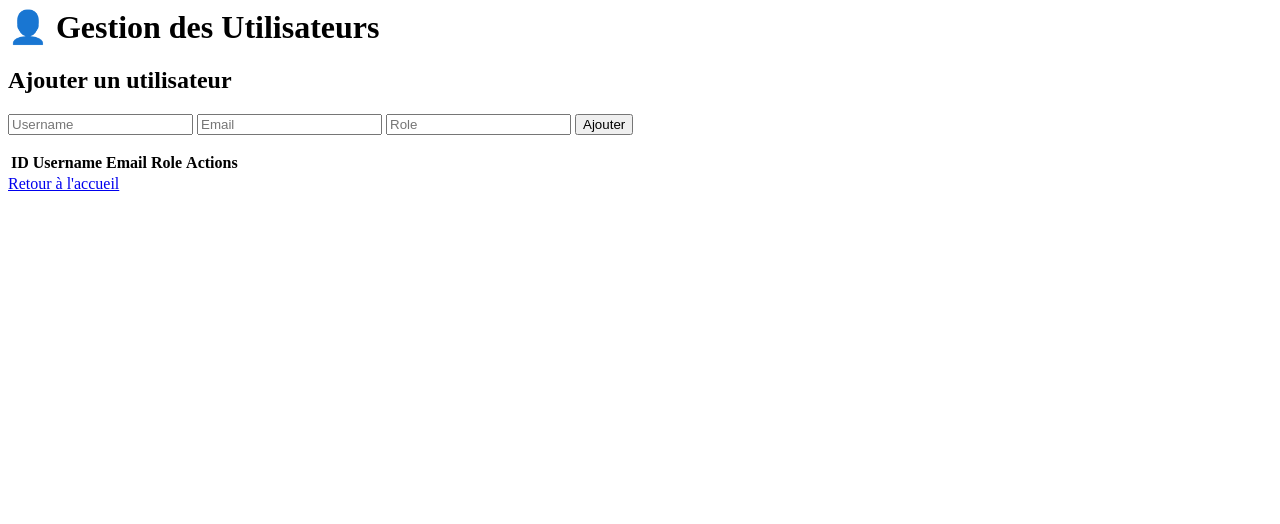
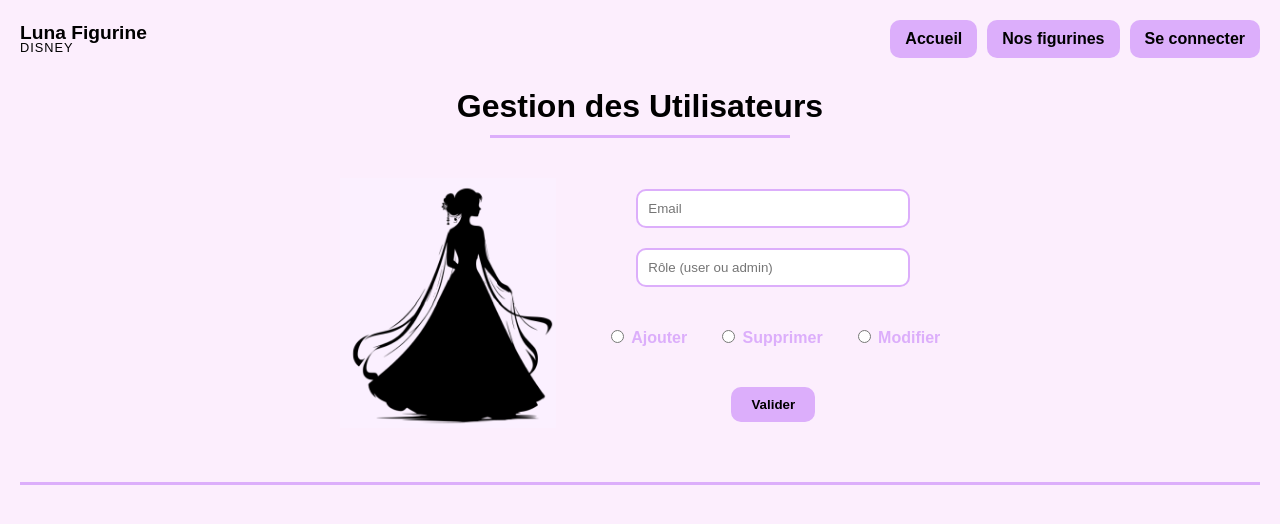
Before and after one commit to noemieln/greenIT, a website: page public/admin.html in a window 1280 px wide. Drawn offline with Linux system fonts and the light colour scheme; no server answers; a web font is replaced by a local one.

Commit message:
j'oublie pas d'écrire, j'ai fais admin gestion user

```diff
--- a/public/admin.html
+++ b/public/admin.html
@@ -1,124 +1,184 @@
+<!DOCTYPE html>
+<html lang="fr">
 <head>
-    <link rel="stylesheet" href="style.css">
+  <meta charset="UTF-8">
+  <title>Gestion des Utilisateurs</title>
+  <link rel="stylesheet" href="styles.css">
+  <link href="https://fonts.googleapis.com/css2?family=Cal+Sans&display=swap" rel="stylesheet">
+  <style>
+    body {
+      font-family: 'Cal Sans', sans-serif;
+      background-color: #fceefd;
+      margin: 0;
+      padding: 20px;
+    }
+    .header {
+      display: flex;
+      justify-content: space-between;
+      align-items: center;
+      margin-bottom: 30px;
+    }
+    .logo {
+      display: flex;
+      align-items: center;
+    }
+    .logo img {
+      width: 60px;
+      margin-right: 10px;
+    }
+    .logo-text {
+      display: flex;
+      flex-direction: column;
+      line-height: 1;
+    }
+    .logo-text h2 {
+      margin: 0;
+      font-size: 1.2em;
+    }
+    .logo-text p {
+      margin: 0;
+      font-size: 0.8em;
+      letter-spacing: 1px;
+    }
+    .nav {
+      display: flex;
+      gap: 10px;
+    }
+    .btn {
+      background-color: #dcaefb;
+      border: none;
+      padding: 10px 15px;
+      border-radius: 10px;
+      cursor: pointer;
+      font-weight: bold;
+      color: black;
+      text-decoration: none;
+    }
+    .btn:hover {
+      background-color: #c797ea;
+    }
+    h1 {
+      text-align: center;
+      margin-bottom: 10px;
+      font-size: 2em;
+    }
+    .underline {
+      width: 300px;
+      height: 3px;
+      background-color: #dcaefb;
+      margin: 0 auto 40px auto;
+    }
+    .content {
+      display: flex;
+      justify-content: center;
+      align-items: center;
+      gap: 50px;
+      margin-bottom: 30px;
+    }
+    .form {
+      display: flex;
+      flex-direction: column;
+      align-items: center;
+      gap: 20px;
+    }
+    .form input[type="text"], .form input[type="email"] {
+      padding: 10px;
+      width: 250px;
+      border: 2px solid #dcaefb;
+      border-radius: 10px;
+      font-family: inherit;
+    }
+    .radios {
+      display: flex;
+      gap: 30px;
+      margin-top: 20px;
+    }
+    .radios label {
+      color: #dcaefb;
+      font-weight: bold;
+    }
+    .submit-btn {
+      margin-top: 20px;
+      background-color: #dcaefb;
+      border: none;
+      padding: 10px 20px;
+      border-radius: 10px;
+      font-weight: bold;
+      color: black;
+      cursor: pointer;
+    }
+    .submit-btn:hover {
+      background-color: #c797ea;
+    }
+    .separator {
+      height: 3px;
+      background-color: #dcaefb;
+      margin-top: 50px;
+    }
+    .left-image img {
+      height: 250px;
+    }
+  </style>
 </head>
 
+<body>
 
-<body>
-    <h1>👤 Gestion des Utilisateurs</h1>
+  <div class="header">
+    <div class="logo">
 
-    <!-- Le formulaire -->
-    <h2>Ajouter un utilisateur</h2>
-    <form id="userForm">
-        <input type="text" id="username" placeholder="Username" required>
+      <div class="logo-text">
+        <h2>Luna Figurine</h2>
+        <p>DISNEY</p>
+      </div>
+    </div>
+
+    <div class="nav">
+      <a href="index.html" class="btn">Accueil</a>
+      <a href="nos-figurines.html" class="btn">Nos figurines</a>
+      <a href="login.html" class="btn">Se connecter</a>
+    </div>
+  </div>
+
+  <h1>Gestion des Utilisateurs</h1>
+  <div class="underline"></div>
+
+  <div class="content">
+    <div class="left-image">
+      <img src="images/logo.png" alt="Disney">
+    </div>
+
+    <form class="form" id="userForm">
       <input type="email" id="email" placeholder="Email" required>
-        <input type="text" id="role" placeholder="Role" required>
-        <button type="submit">Ajouter</button>
+      <input type="text" id="role" placeholder="Rôle (user ou admin)" required>
+
+      <div class="radios">
+        <label><input type="radio" name="action" value="add" required> Ajouter</label>
+        <label><input type="radio" name="action" value="delete"> Supprimer</label>
+        <label><input type="radio" name="action" value="edit"> Modifier</label>
+      </div>
+
+      <button type="submit" class="submit-btn">Valider</button>
     </form>
+  </div>
 
-    <!-- Le tableau des utilisateurs -->
-    <table>
-        <thead>
-            <tr>
-                <th>ID</th>
-                <th>Username</th>
-                <th>Email</th>
-                <th>Role</th>
-                <th>Actions</th>
-            </tr>
-
-        </thead>
-        <tbody id="userTable">
-            <!-- Les users s'affichent ici -->
-        </tbody>
-    </table>
-
-    <!-- Script pour afficher les users -->
-    <script>
-        fetch('/api/users')
-            .then(response => response.json())
-            .then(data => {
-                const table = document.getElementById('userTable');
-                data.forEach(user => {
-                    table.innerHTML += `
-                        <tr>
-                            <td>${user.id}</td>
-                            <td>${user.username}</td>
-                            <td>${user.email}</td>
-                            <td>${user.role}</td>
-                            <td>
-                                <button onclick="editUser(${user.id}, '${user.username}', '${user.email}', '${user.role}')">Modifier</button>
-                                <button onclick="deleteUser(${user.id})">Supprimer</button>
-                            </td>
-                        </tr>
-                    `;
-                });
-            })
-            .catch(err => console.error('Erreur :', err));
-    </script>
-
+  <div class="separator"></div>
 
   <script>
     document.getElementById('userForm').addEventListener('submit', function(e) {
       e.preventDefault();
-            const user = {
-                username: document.getElementById('username').value,
-                email: document.getElementById('email').value,
-                role: document.getElementById('role').value
-            };
+      const email = document.getElementById('email').value;
+      const role = document.getElementById('role').value;
+      const action = document.querySelector('input[name="action"]:checked').value;
 
-            fetch('/api/users', {
-                method: 'POST',
-                headers: { 'Content-Type': 'application/json' },
-                body: JSON.stringify(user)
-            })
-            .then(response => response.json())
-            .then(data => {
-                alert("Utilisateur ajouté avec l'ID : " + data.id);
-                location.reload();  // Recharge la page pour voir le nouvel user
-            })
-            .catch(err => console.error('Erreur :', err));
+      if (action === 'add') {
+        alert(`Ajout de l'utilisateur : ${email} avec rôle ${role}`);
+      } else if (action === 'delete') {
+        alert(`Suppression de l'utilisateur : ${email}`);
+      } else if (action === 'edit') {
+        alert(`Modification de l'utilisateur : ${email} avec rôle ${role}`);
+      }
     });
   </script>
-    <script>
-        function deleteUser(id) {
-            if(confirm("Tu veux vraiment supprimer cet utilisateur ?")) {
-                fetch(`/api/users/${id}`, {
-                    method: 'DELETE'
-                })
-                .then(response => response.json())
-                .then(data => {
-                    alert(data.message);
-                    location.reload();  // Recharge pour mettre à jour le tableau
-                })
-                .catch(err => console.error('Erreur :', err));
-            }
-        }
-    </script>
-    <script>
-        function editUser(id, currentUsername, currentEmail, currentRole) {
-            const username = prompt("Nouveau username :", currentUsername);
-            const email = prompt("Nouvel email :", currentEmail);
-            const role = prompt("Nouveau rôle :", currentRole);
-
-            if(username && email && role) {
-                fetch(`/api/users/${id}`, {
-                    method: 'PUT',
-                    headers: { 'Content-Type': 'application/json' },
-                    body: JSON.stringify({ username, email, role })
-                })
-                .then(response => response.json())
-                .then(data => {
-                    alert(data.message);
-                    location.reload();
-                })
-                .catch(err => console.error('Erreur :', err));
-            } else {
-                alert("Modification annulée ou incomplète !");
-            }
-        }
-    </script>
-
-    <a href="index.html" class="bouton-retour"> Retour à l'accueil</a>
-
 
 </body>
+</html>
```
Lines whose indentation alone changed are shown as unchanged.
